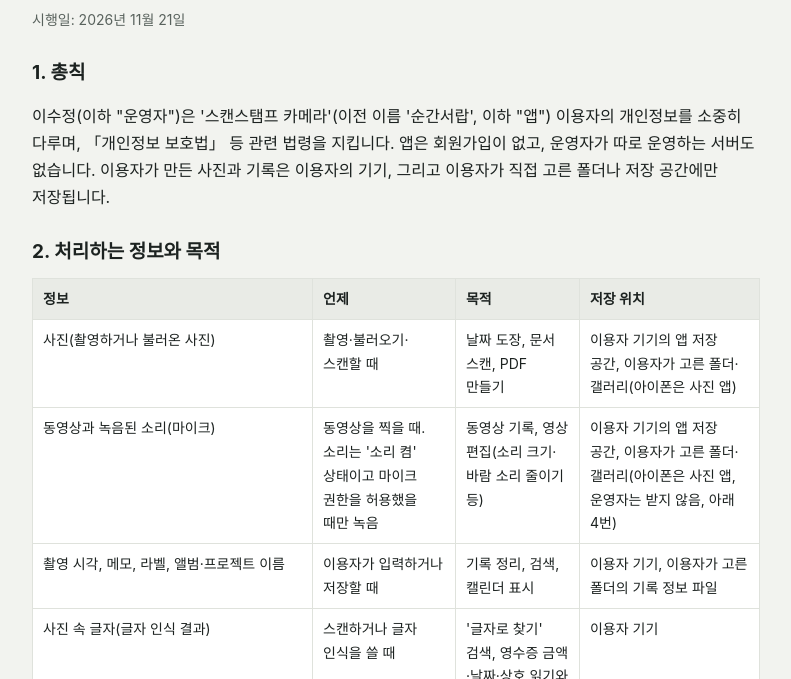
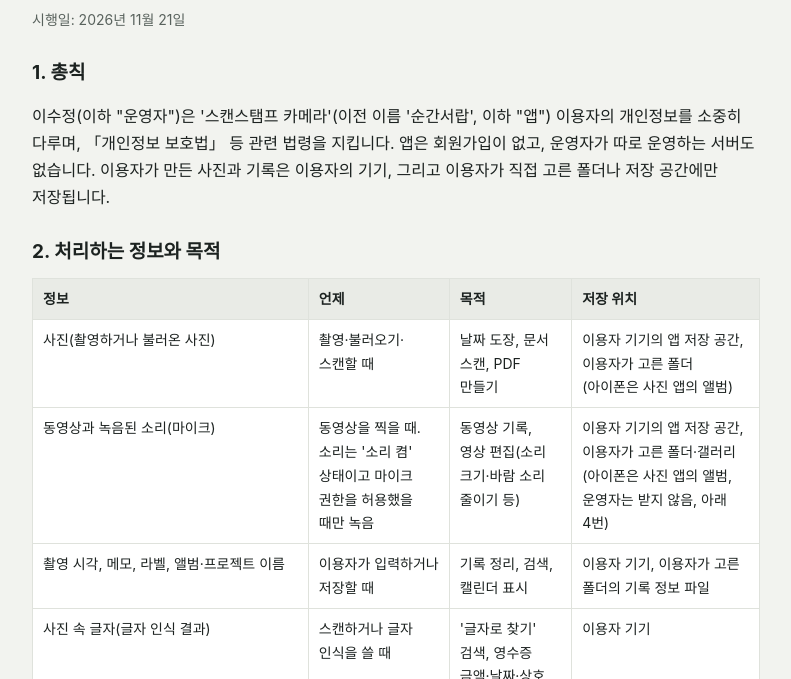
Before and after one commit to ljk121693-dev/ljk121693-dev.github.io, a plain HTML site: page privacy.html in a window 1280 px wide. Shown: the part 121-800 px from the top of the page, without its empty margins (244-1035 px from the left). Drawn offline with Linux system fonts and the light colour scheme.

Commit message:
처리방침: 아이폰은 사진 앱 앨범에 저장(전체 접근 권한 용도) 반영
Co-Authored-By: Claude Opus 5.5 <noreply@anthropic.com>
Claude-Session: https://claude.ai/code/session_01MLJMYBcEqfQoKdCkYBP6yG

```diff
--- a/privacy.html
+++ b/privacy.html
@@ -17,8 +17,8 @@
 <h2>2. 처리하는 정보와 목적</h2>
 <div class="table-wrap"><table>
 <tr><th>정보</th><th>언제</th><th>목적</th><th>저장 위치</th></tr>
-<tr><td>사진(촬영하거나 불러온 사진)</td><td>촬영·불러오기·스캔할 때</td><td>날짜 도장, 문서 스캔, PDF 만들기</td><td>이용자 기기의 앱 저장 공간, 이용자가 고른 폴더·갤러리(아이폰은 사진 앱)</td></tr>
-<tr><td>동영상과 녹음된 소리(마이크)</td><td>동영상을 찍을 때. 소리는 '소리 켬' 상태이고 마이크 권한을 허용했을 때만 녹음</td><td>동영상 기록, 영상 편집(소리 크기·바람 소리 줄이기 등)</td><td>이용자 기기의 앱 저장 공간, 이용자가 고른 폴더·갤러리(아이폰은 사진 앱, 운영자는 받지 않음, 아래 4번)</td></tr>
+<tr><td>사진(촬영하거나 불러온 사진)</td><td>촬영·불러오기·스캔할 때</td><td>날짜 도장, 문서 스캔, PDF 만들기</td><td>이용자 기기의 앱 저장 공간, 이용자가 고른 폴더(아이폰은 사진 앱의 앨범)</td></tr>
+<tr><td>동영상과 녹음된 소리(마이크)</td><td>동영상을 찍을 때. 소리는 '소리 켬' 상태이고 마이크 권한을 허용했을 때만 녹음</td><td>동영상 기록, 영상 편집(소리 크기·바람 소리 줄이기 등)</td><td>이용자 기기의 앱 저장 공간, 이용자가 고른 폴더·갤러리(아이폰은 사진 앱의 앨범, 운영자는 받지 않음, 아래 4번)</td></tr>
 <tr><td>촬영 시각, 메모, 라벨, 앨범·프로젝트 이름</td><td>이용자가 입력하거나 저장할 때</td><td>기록 정리, 검색, 캘린더 표시</td><td>이용자 기기, 이용자가 고른 폴더의 기록 정보 파일</td></tr>
 <tr><td>사진 속 글자(글자 인식 결과)</td><td>스캔하거나 글자 인식을 쓸 때</td><td>'글자로 찾기' 검색, 영수증 금액·날짜·상호 읽기와 합계 표시</td><td>이용자 기기</td></tr>
 <tr><td>현재 위치(좌표)</td><td>날짜 도장에서 '현재 위치 확인'을 누를 때만</td><td>사진에 새길 주소 글자 만들기, 위치 카드 템플릿의 좌표·오차 표시</td><td>저장하지 않음(아래 3번 참고)</td></tr>
@@ -44,6 +44,7 @@
 <li>글자 인식: 안드로이드는 Google ML Kit, iOS는 Apple Vision을 써서 기기 안에서 처리하며, 사진을 외부로 보내지 않습니다.</li>
 <li>날짜 도장, 문서 보정, PDF 만들기도 모두 기기 안에서 처리합니다.</li>
 <li>마이크: 앱은 동영상을 찍는 동안에만 마이크로 소리를 녹음하며, 녹음한 소리는 동영상 파일 안에만 담깁니다. 사진을 찍을 때나 앱을 쓰지 않을 때는 녹음하지 않고, 소리를 글자로 바꾸거나 따로 분석하지 않습니다. 운영자는 녹음된 소리를 받지 않으며, 이용자가 직접 공유하거나 백업할 때만 동영상과 함께 이용자가 고른 곳으로 전달됩니다(5번). 촬영 화면의 '소리 끔'을 고르거나 마이크 권한을 허용하지 않으면 소리 없이 동영상만 찍힙니다.</li>
+<li>사진 앱(아이폰): 아이폰에서는 찍은 사진·동영상을 사진 앱에 앱의 앨범·프로젝트 이름으로 앨범을 만들어 저장하고, 앱에서 지운 사진을 사진 앱에서도 지우기 위해 사진 접근 권한(전체 접근)을 요청합니다. 앱이 저장한 사진 외의 사진을 읽어 분석하거나 외부로 보내지 않으며, 사진을 지울 때는 아이폰이 먼저 이용자에게 확인합니다.</li>
 <li>문서 스캔: 안드로이드는 Google Play 서비스의 ML Kit 문서 스캐너, iOS는 Apple VisionKit을 쓰며, 스캔한 사진은 기기 안에서 처리합니다.</li>
 <li>다만 안드로이드의 Google ML Kit는 기능 개선과 오류 진단을 위해 기기 정보, 앱 정보, 설치별 식별자(사람이나 기기를 특정하기 위한 값이 아님), 성능·오류 기록 같은 진단 정보를 Google에 보낼 수 있습니다. 사진이나 인식한 글자는 보내지 않습니다. 이 정보는 HTTPS로 암호화되어 전송되며, 운영자는 받지 않습니다. 자세한 내용은 <a href="https://developers.google.com/ml-kit/android-data-disclosure">Google ML Kit 데이터 공개 안내</a>를 참고해 주세요.</li>
 </ul>
```
